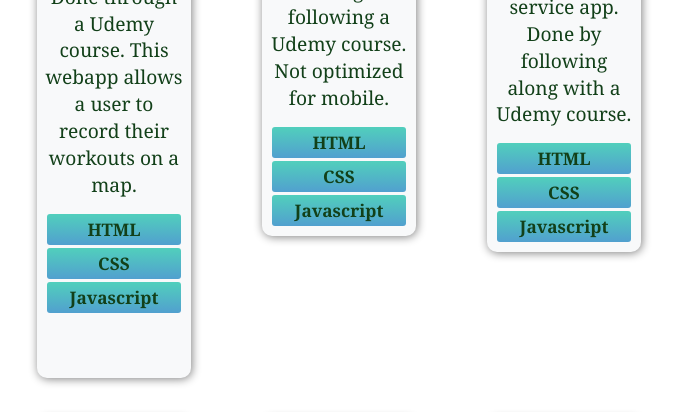
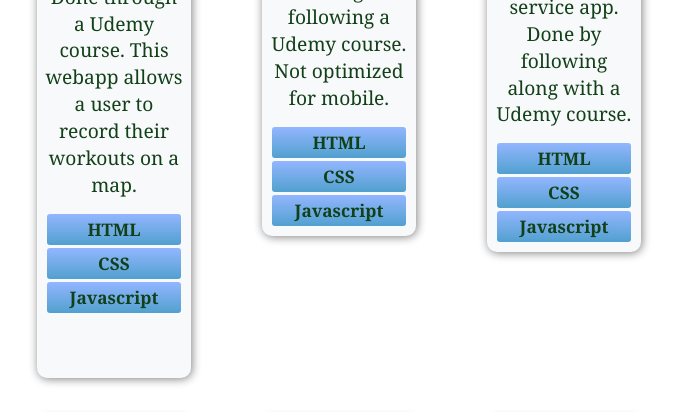
Before and after one commit to scotteifel/MySite, a website built with Parcel: page index.html in a window 1280 px wide. Shown: the part 1230-1642 px from the top of the page, without its empty margins (301-980 px from the left). Built offline with nearby package versions, Linux system fonts and the light colour scheme; a web font is replaced by a local one.

Commit message:
Changing the prgrmming languages bg color

```diff
--- a/index.html
+++ b/index.html
@@ -14,7 +14,7 @@
   <link href="https://fonts.googleapis.com/css2?family=Merriweather:ital,wght@1,300&display=swap" rel="stylesheet" />
   <script defer src="src/js/script.js"></script>
 
-  <title>A Portfolio Page</title>
+  <title>My portfolio</title>
 </head>
 
 <body>
@@ -114,7 +114,6 @@
               a chessboard in a way in which the cannot attack eachother. Written from scratch.
             </p>
             <h5>Python.</h5>
-            <!-- <a href="tasktrack.zip" target="blank">Download</a> -->
           </li>
         </a>
 
--- a/src/main.css
+++ b/src/main.css
@@ -251,9 +251,8 @@ a:active {
 .project h5 {
   margin: 3px;
   text-align: center;
-  background-color: #51cfa6;
   background-color: var(--header_background);
-  background-image: linear-gradient(#51cfbc, #51a0cf);
+  background-image: linear-gradient(#93b6ff, #51a0cf);
   border-radius: 3px;
   font-size: .9rem;
   padding: 4px;
```
